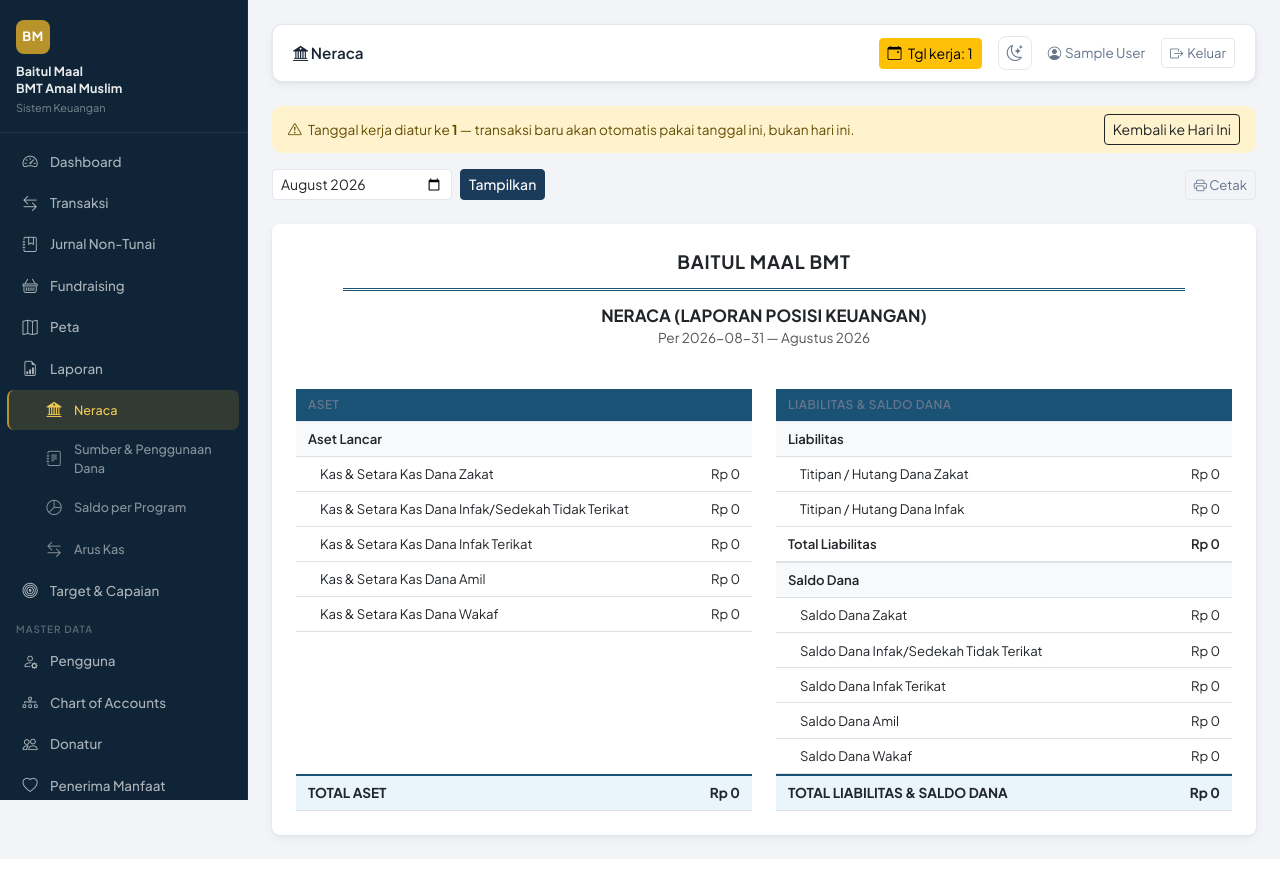
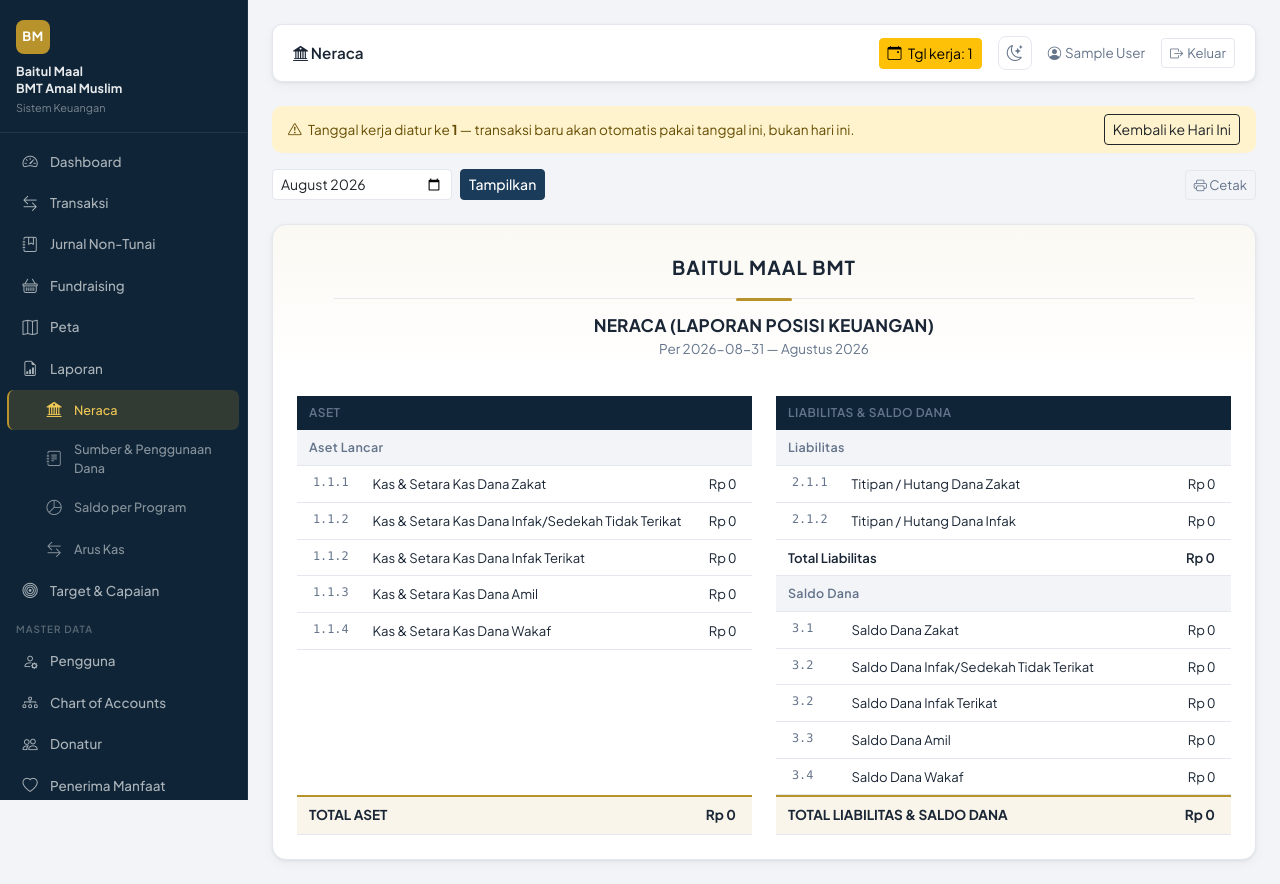
Before and after one commit to aguswib1308/siskeu-maal, a Flask app: page /admin/laporan/neraca in a window 1280 px wide. Before the commit the page ends 859 px from the top, so only its background shows below. Run offline with Flask 3, Linux system fonts and the light colour scheme; the visitor is signed in with stand-in values (Sample User, id 1); data that the repository does not hold is empty.

Commit message:
feat(laporan): tambah kolom kode akun + redesain Neraca, LSPD, Arus Kas
- Neraca, Sumber & Penggunaan Dana, dan Arus Kas kini menampilkan kode
  akun (mis. 4.2.1.06, 5.2.4.02) di sebelah kiri nama akun.
- Redesain visual: warna & tipografi laporan sekarang pakai variabel
  desain aplikasi (bukan warna hardcode) sehingga konsisten di mode
  gelap/terang; header per-dana diringankan (aksen warna di tepi,
  bukan blok penuh); angka pakai tabular-nums biar rapi sejajar;
  CSS print dipisah tegas (selalu putih/hitam saat dicetak, terlepas
  dari tema layar).
- _report_style.html jadi shared style yg lebih matang (dipakai jg
  oleh Saldo per Program tanpa perubahan tambahan).

Co-Authored-By: Claude Sonnet 5 <noreply@anthropic.com>

```diff
--- a/app.py
+++ b/app.py
@@ -154,6 +154,11 @@ def terbilang(n):
 app.jinja_env.filters['rupiah'] = format_rupiah
 
 DANA_TYPES  = ['zakat', 'infak_tidak_terikat', 'infak_terikat', 'amil', 'wakaf']
+# Kode akun GL (Kas & Saldo Dana) per jenis dana, utk ditampilkan di Neraca.
+# infak_tidak_terikat & infak_terikat berbagi kode Kas/Saldo Infak yg sama krn
+# keduanya blm punya akun Kas terpisah di COA (pemisahan hanya di sisi mutasi).
+KODE_KAS_DANA   = {'zakat': '1.1.1', 'infak_tidak_terikat': '1.1.2', 'infak_terikat': '1.1.2', 'amil': '1.1.3', 'wakaf': '1.1.4'}
+KODE_SALDO_DANA = {'zakat': '3.1',   'infak_tidak_terikat': '3.2',   'infak_terikat': '3.2',   'amil': '3.3',   'wakaf': '3.4'}
 LABEL_DANA  = {'zakat':'Zakat','infak_tidak_terikat':'Infak/Sedekah Tidak Terikat',
                'infak_terikat':'Infak Terikat','amil':'Amil','wakaf':'Wakaf','umum':'Umum'}
 LABEL_ASNAF = {'fakir':'Fakir','miskin':'Miskin','amil':'Amil','muallaf':'Muallaf',
@@ -171,7 +176,8 @@ def format_bulan(b):
 
 app.jinja_env.filters['bulan_label'] = format_bulan
 app.jinja_env.globals.update(LABEL_DANA=LABEL_DANA, LABEL_ASNAF=LABEL_ASNAF,
-                              LABEL_SUMBER=LABEL_SUMBER, DANA_TYPES=DANA_TYPES)
+                              LABEL_SUMBER=LABEL_SUMBER, DANA_TYPES=DANA_TYPES,
+                              KODE_KAS_DANA=KODE_KAS_DANA, KODE_SALDO_DANA=KODE_SALDO_DANA)
 
 def parse_gmaps_url(url):
     """Ekstrak (lat, lng) dari berbagai format URL Google Maps."""
--- a/templates/admin/_report_style.html
+++ b/templates/admin/_report_style.html
@@ -1,32 +1,108 @@
 <style>
-.report-card { border: none; border-radius: 8px; overflow: hidden; }
-.report-header { text-align: center; padding: 1.5rem 1.5rem .5rem; }
-.report-inst { font-weight: 800; font-size: 1.15rem; letter-spacing: .04em; text-transform: uppercase; }
-.report-sub-inst { font-size: .85rem; color: #555; margin-top: 2px; }
-.report-addr { font-size: .78rem; color: #777; margin-top: 4px; }
-.report-line { border-bottom: 3px double #1a5276; margin: .75rem auto; max-width: 90%; }
-.report-title { font-weight: 700; font-size: 1.05rem; margin-top: .5rem; }
-.report-period { font-size: .85rem; color: #555; margin-bottom: .5rem; }
-.report-table { font-size: .85rem; margin-bottom: 0; }
-.report-table th, .report-table td { padding: .45rem .75rem; }
-.report-thead th { background: #1a5276; color: #fff; font-weight: 600; font-size: .82rem; letter-spacing: .03em; }
-.report-group td { font-weight: 600; background: #f8f9fa; font-size: .82rem; }
-.report-item { color: #444; font-size: .82rem; }
-.report-amount { white-space: nowrap; font-size: .82rem; }
-.report-subtotal td { font-weight: 600; border-top: 1px solid #ccc; font-size: .82rem; }
-.report-total td { font-weight: 700; background: #eaf4fb; font-size: .85rem; border-top: 2px solid #1a5276; }
-.report-sign { padding: 2rem 2rem 1.5rem; }
-.sign-role { font-size: .8rem; color: #777; }
-.sign-name { font-weight: 700; margin-top: 3.5rem; border-bottom: 1px solid #333; display: inline-block; padding: 0 1rem; }
-.sign-label { font-size: .78rem; color: #777; margin-top: 4px; }
-.report-summary { background: #f8fafb; border-top: 2px solid #e9eef4; padding: 1.25rem 1.5rem; }
-.report-summary .sum-label { font-size: .75rem; color: #94a3b8; text-transform: uppercase; letter-spacing: .04em; }
-.report-summary .sum-value { font-weight: 700; font-size: 1.05rem; margin-top: 2px; }
+.report-card {
+  border: 1px solid var(--border);
+  border-radius: 14px;
+  overflow: hidden;
+  background: var(--surface);
+}
+.report-header {
+  text-align: center;
+  padding: 1.75rem 1.5rem .6rem;
+  background: linear-gradient(180deg, rgba(184,146,42,.06), transparent);
+}
+.report-inst {
+  font-weight: 800; font-size: 1.2rem; letter-spacing: .05em; text-transform: uppercase;
+  color: var(--text-main);
+}
+.report-sub-inst { font-size: .85rem; color: var(--text-muted); margin-top: 2px; }
+.report-addr { font-size: .78rem; color: var(--text-muted); margin-top: 4px; }
+.report-line {
+  border: none; border-top: 1px solid var(--border);
+  position: relative; margin: 1rem auto .85rem; max-width: 92%;
+}
+.report-line::after {
+  content: ''; position: absolute; left: 50%; top: -1.5px; transform: translateX(-50%);
+  width: 56px; height: 3px; background: var(--accent); border-radius: 2px;
+}
+.report-title { font-weight: 700; font-size: 1.08rem; margin-top: .6rem; letter-spacing: .01em; color: var(--text-main); }
+.report-period { font-size: .84rem; color: var(--text-muted); margin-bottom: .25rem; }
+.report-table {
+  --bs-table-bg: transparent; --bs-table-color: var(--text-main);
+  --bs-table-striped-bg: transparent; --bs-table-hover-bg: transparent;
+  font-size: .85rem; margin-bottom: 0; color: var(--text-main);
+}
+.report-table th, .report-table td { padding: .5rem .75rem; border-color: var(--border) !important; background-color: transparent; }
+.report-thead th {
+  background: var(--primary); color: #fff; font-weight: 600; font-size: .78rem;
+  letter-spacing: .05em; text-transform: uppercase; border: none !important;
+}
+.report-group td { font-weight: 600; background: var(--bg) !important; font-size: .78rem; letter-spacing: .03em; color: var(--text-muted) !important; }
+.report-kode {
+  font-family: 'SFMono-Regular', ui-monospace, Consolas, monospace;
+  font-size: .74rem; color: var(--text-muted) !important; white-space: nowrap; letter-spacing: 0;
+}
+.report-item { color: var(--text-main) !important; font-size: .82rem; }
+.report-amount { white-space: nowrap; font-size: .82rem; font-variant-numeric: tabular-nums; }
+.report-subtotal td { font-weight: 600; border-top: 1px solid var(--border); font-size: .82rem; }
+.report-total td {
+  font-weight: 700; background: rgba(184,146,42,.09); font-size: .85rem;
+  border-top: 2px solid var(--accent) !important;
+}
+.report-table tbody tr:hover td { background: rgba(15,37,55,.025); }
+[data-bs-theme="dark"] .report-table tbody tr:hover td { background: rgba(255,255,255,.035); }
+.report-sign { padding: 2.25rem 2rem 1.75rem; }
+.sign-role { font-size: .8rem; color: var(--text-muted); }
+.sign-name {
+  font-weight: 700; margin-top: 3.5rem; border-bottom: 1px solid var(--text-main);
+  display: inline-block; padding: 0 1.25rem; color: var(--text-main);
+}
+.sign-label { font-size: .78rem; color: var(--text-muted); margin-top: 4px; }
+.report-summary { background: var(--bg); border-top: 1px solid var(--border); padding: 1.35rem 1.5rem; }
+.report-summary .sum-label { font-size: .72rem; color: var(--text-muted); text-transform: uppercase; letter-spacing: .05em; }
+.report-summary .sum-value { font-weight: 700; font-size: 1.05rem; margin-top: 2px; font-variant-numeric: tabular-nums; color: var(--text-main); }
+
+/* Panel per-jenis-dana (dipakai LSPD & Arus Kas) — aksen warna di tepi kiri, bukan blok penuh */
+.report-panel {
+  border: 1px solid var(--border); border-left: 3px solid var(--panel-accent, var(--accent));
+  border-radius: 10px; overflow: hidden; background: var(--surface); margin-bottom: 1rem;
+}
+.report-panel-head {
+  display: flex; justify-content: space-between; align-items: center;
+  padding: .65rem 1rem; background: var(--bg); border-bottom: 1px solid var(--border);
+}
+.report-panel-title {
+  font-weight: 700; font-size: .84rem; color: var(--panel-accent, var(--text-main));
+  letter-spacing: .02em;
+}
+.report-panel-meta { font-size: .76rem; color: var(--text-muted); }
+.report-panel-meta strong { color: var(--text-main); font-variant-numeric: tabular-nums; }
+.report-panel-foot {
+  display: flex; justify-content: flex-end; gap: 1.5rem; flex-wrap: wrap;
+  padding: .6rem 1rem; background: var(--bg); border-top: 1px solid var(--border); font-size: .8rem;
+}
+.report-panel-foot .val { font-variant-numeric: tabular-nums; }
+@media print {
+  .report-panel { border-color: #ddd !important; }
+  .report-panel-head, .report-panel-foot { background: #f8f8f8 !important; }
+  .report-panel-title { color: #111 !important; }
+}
+
 @media print {
   .no-print { display: none !important; }
   .sidebar, .topbar { display: none !important; }
   .main { margin-left: 0 !important; padding: .5rem !important; }
-  .report-card { box-shadow: none !important; border: none !important; }
+  body { background: #fff !important; }
+  .report-card {
+    box-shadow: none !important; border: 1px solid #ddd !important; border-radius: 0 !important;
+    background: #fff !important;
+  }
+  .report-header { background: none !important; }
+  .report-inst, .report-title, .report-item, .report-amount, .sign-name, .report-table { color: #111 !important; }
+  .report-sub-inst, .report-addr, .report-period, .sum-label, .sign-role, .sign-label, .report-kode { color: #555 !important; }
+  .report-thead th { background: #1a2635 !important; color: #fff !important; -webkit-print-color-adjust: exact; print-color-adjust: exact; }
+  .report-group td { background: #f4f4f4 !important; color: #333 !important; }
+  .report-total td { background: #f1e7cf !important; border-top-color: #B8922A !important; -webkit-print-color-adjust: exact; print-color-adjust: exact; }
+  .report-summary { background: #f8f8f8 !important; }
   .report-sign { page-break-inside: avoid; }
   .card { box-shadow: none !important; page-break-inside: avoid; }
 }
--- a/templates/admin/laporan_neraca.html
+++ b/templates/admin/laporan_neraca.html
@@ -36,14 +36,15 @@
       <div class="flex-grow-1">
         <table class="table table-sm report-table">
           <thead>
-            <tr class="report-thead"><th colspan="2">ASET</th></tr>
+            <tr class="report-thead"><th colspan="3">ASET</th></tr>
           </thead>
           <tbody>
-            <tr class="report-group"><td colspan="2">Aset Lancar</td></tr>
+            <tr class="report-group"><td colspan="3">Aset Lancar</td></tr>
             {% for dana in dana_types %}
             <tr>
-              <td class="ps-4 report-item">Kas & Setara Kas Dana {{ LABEL_DANA.get(dana, dana) }}</td>
-              <td class="text-end report-amount">{{ kas.get(dana, 0)|rupiah }}</td>
+              <td class="ps-3 report-kode" style="width:58px">{{ KODE_KAS_DANA.get(dana, '') }}</td>
+              <td class="report-item">Kas &amp; Setara Kas Dana {{ LABEL_DANA.get(dana, dana) }}</td>
+              <td class="text-end pe-3 report-amount">{{ kas.get(dana, 0)|rupiah }}</td>
             </tr>
             {% endfor %}
           </tbody>
@@ -52,8 +53,8 @@
       <table class="table table-sm report-table mb-0">
         <tfoot>
           <tr class="report-total">
-            <td>TOTAL ASET</td>
-            <td class="text-end">{{ total_aset|rupiah }}</td>
+            <td colspan="2">TOTAL ASET</td>
+            <td class="text-end pe-3">{{ total_aset|rupiah }}</td>
           </tr>
         </tfoot>
       </table>
@@ -63,28 +64,31 @@
       <div class="flex-grow-1">
         <table class="table table-sm report-table">
           <thead>
-            <tr class="report-thead"><th colspan="2">LIABILITAS & SALDO DANA</th></tr>
+            <tr class="report-thead"><th colspan="3">LIABILITAS &amp; SALDO DANA</th></tr>
           </thead>
           <tbody>
-            <tr class="report-group"><td colspan="2">Liabilitas</td></tr>
+            <tr class="report-group"><td colspan="3">Liabilitas</td></tr>
             <tr>
-              <td class="ps-4 report-item">Titipan / Hutang Dana Zakat</td>
-              <td class="text-end report-amount">Rp 0</td>
+              <td class="ps-3 report-kode" style="width:58px">2.1.1</td>
+              <td class="report-item">Titipan / Hutang Dana Zakat</td>
+              <td class="text-end pe-3 report-amount">Rp 0</td>
             </tr>
             <tr>
-              <td class="ps-4 report-item">Titipan / Hutang Dana Infak</td>
-              <td class="text-end report-amount">Rp 0</td>
+              <td class="ps-3 report-kode">2.1.2</td>
+              <td class="report-item">Titipan / Hutang Dana Infak</td>
+              <td class="text-end pe-3 report-amount">Rp 0</td>
             </tr>
             <tr class="report-subtotal">
-              <td>Total Liabilitas</td>
-              <td class="text-end">Rp 0</td>
+              <td colspan="2">Total Liabilitas</td>
+              <td class="text-end pe-3">Rp 0</td>
             </tr>
-            <tr class="report-group" style="border-top:2px solid #dee2e6"><td colspan="2">Saldo Dana</td></tr>
+            <tr class="report-group"><td colspan="3">Saldo Dana</td></tr>
             {% for dana in dana_types %}
             {% set sal = kas.get(dana, 0) %}
             <tr>
-              <td class="ps-4 report-item">Saldo Dana {{ LABEL_DANA.get(dana, dana) }}</td>
-              <td class="text-end report-amount {% if sal < 0 %}text-danger{% endif %}">{{ sal|rupiah }}</td>
+              <td class="ps-3 report-kode">{{ KODE_SALDO_DANA.get(dana, '') }}</td>
+              <td class="report-item">Saldo Dana {{ LABEL_DANA.get(dana, dana) }}</td>
+              <td class="text-end pe-3 report-amount {% if sal < 0 %}text-danger{% endif %}">{{ sal|rupiah }}</td>
             </tr>
             {% endfor %}
           </tbody>
@@ -93,8 +97,8 @@
       <table class="table table-sm report-table mb-0">
         <tfoot>
           <tr class="report-total">
-            <td>TOTAL LIABILITAS & SALDO DANA</td>
-            <td class="text-end">{{ total_aset|rupiah }}</td>
+            <td colspan="2">TOTAL LIABILITAS &amp; SALDO DANA</td>
+            <td class="text-end pe-3">{{ total_aset|rupiah }}</td>
           </tr>
         </tfoot>
       </table>
```
Also changed, not shown: templates/admin/laporan_arus_kas.html (+22 -20 lines), templates/admin/laporan_dana.html (+34 -31 lines).
